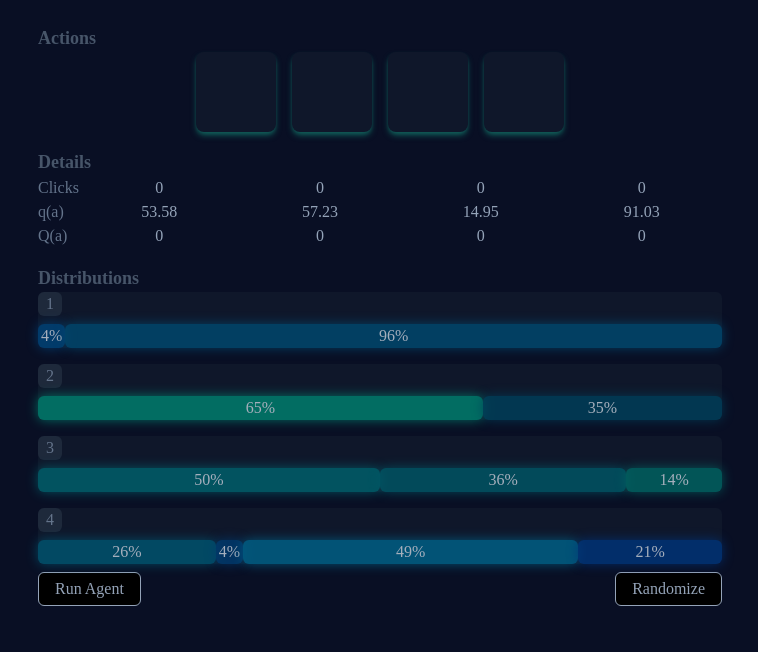
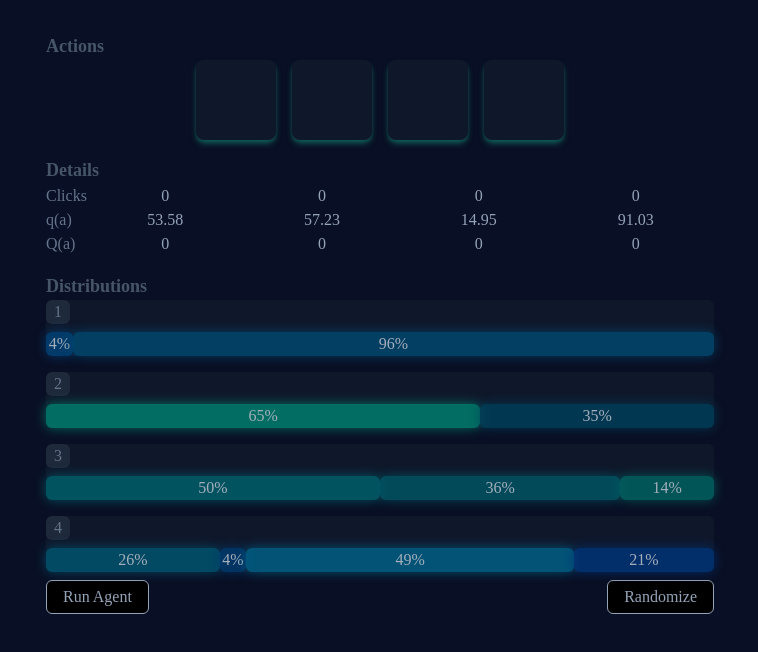
Before and after one commit to mweglowski/bandit_demonstration, a React (Create React App) app: page / in a window 1280 px wide. Shown: the top 652 px of the page, without its empty margins (260-1018 px from the left). Built offline with nearby package versions, Linux system fonts and the light colour scheme.

Commit message:
fixed error with percent values exceeding window

```diff
--- a/src/App.js
+++ b/src/App.js
@@ -77,7 +77,7 @@ function App() {
 
   return (
     <div>
-      <main className="p-2 max-w-[700px] mx-auto">
+      <main className="p-4 max-w-[700px] mx-auto">
         <Section title="Actions" animation="fade-in-animation">
           <BanditButtons
             onBanditButtonClick={banditButtonClickHandler}
```
